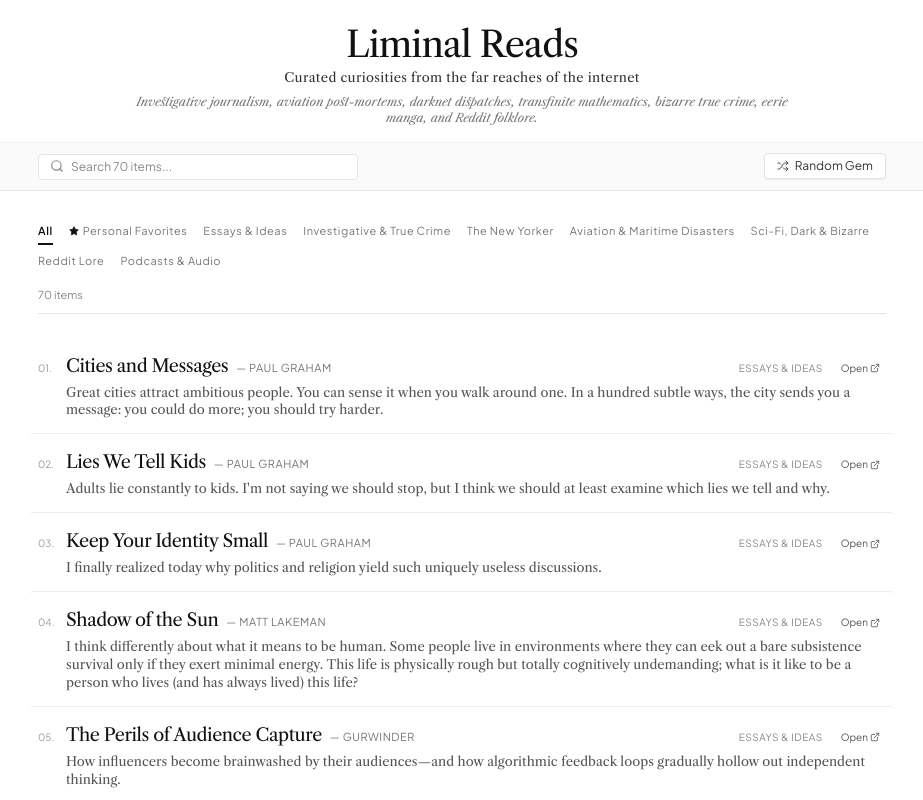
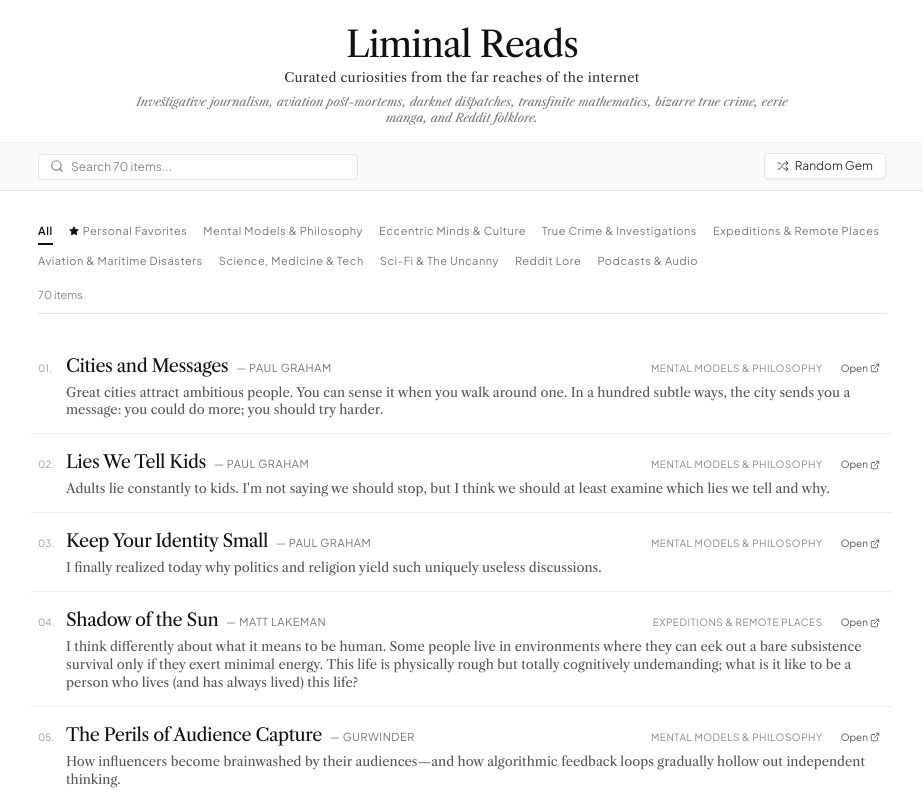
Before and after one commit to ivandk40/liminalreads, a React (Vite) app: page / in a window 1280 px wide. Shown: the top 800 px of the page, without its empty margins (178-1101 px from the left). Built offline with nearby package versions, Linux system fonts and the light colour scheme; a web font is replaced by a local one.

Commit message:
Update categorization to 9 consistent thematic sections

```diff
--- a/src/components/CuratedMiscellanySection.jsx
+++ b/src/components/CuratedMiscellanySection.jsx
@@ -19,11 +19,13 @@ export default function CuratedMiscellanySection({
   const categories = [
     'All',
     'Personal Favorites',
-    'Essays & Ideas',
-    'Investigative & True Crime',
-    'The New Yorker',
+    'Mental Models & Philosophy',
+    'Eccentric Minds & Culture',
+    'True Crime & Investigations',
+    'Expeditions & Remote Places',
     'Aviation & Maritime Disasters',
-    'Sci-Fi, Dark & Bizarre',
+    'Science, Medicine & Tech',
+    'Sci-Fi & The Uncanny',
     'Reddit Lore',
     'Podcasts & Audio'
   ];
```
Also changed, not shown: src/data/curatedGems.json.
